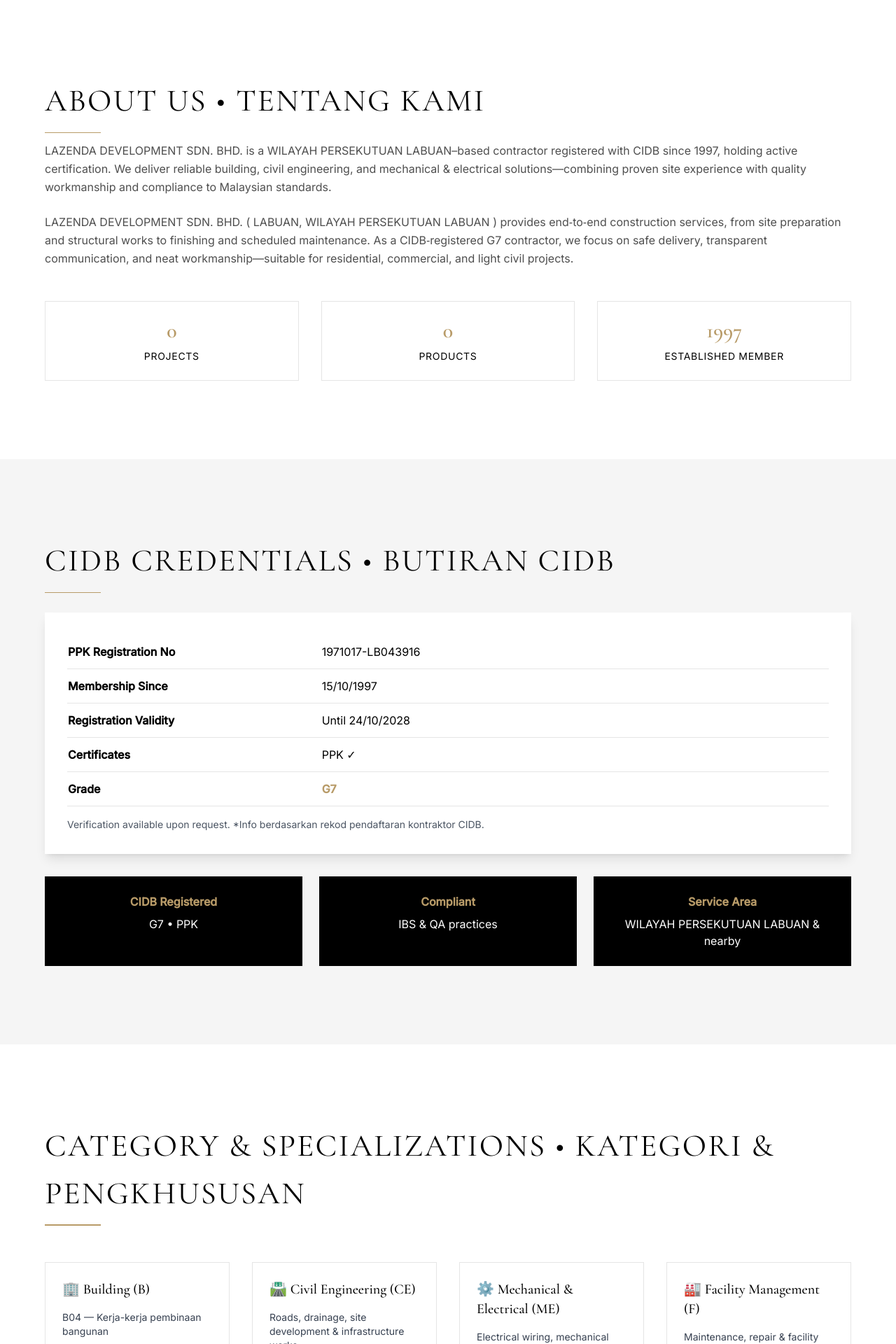
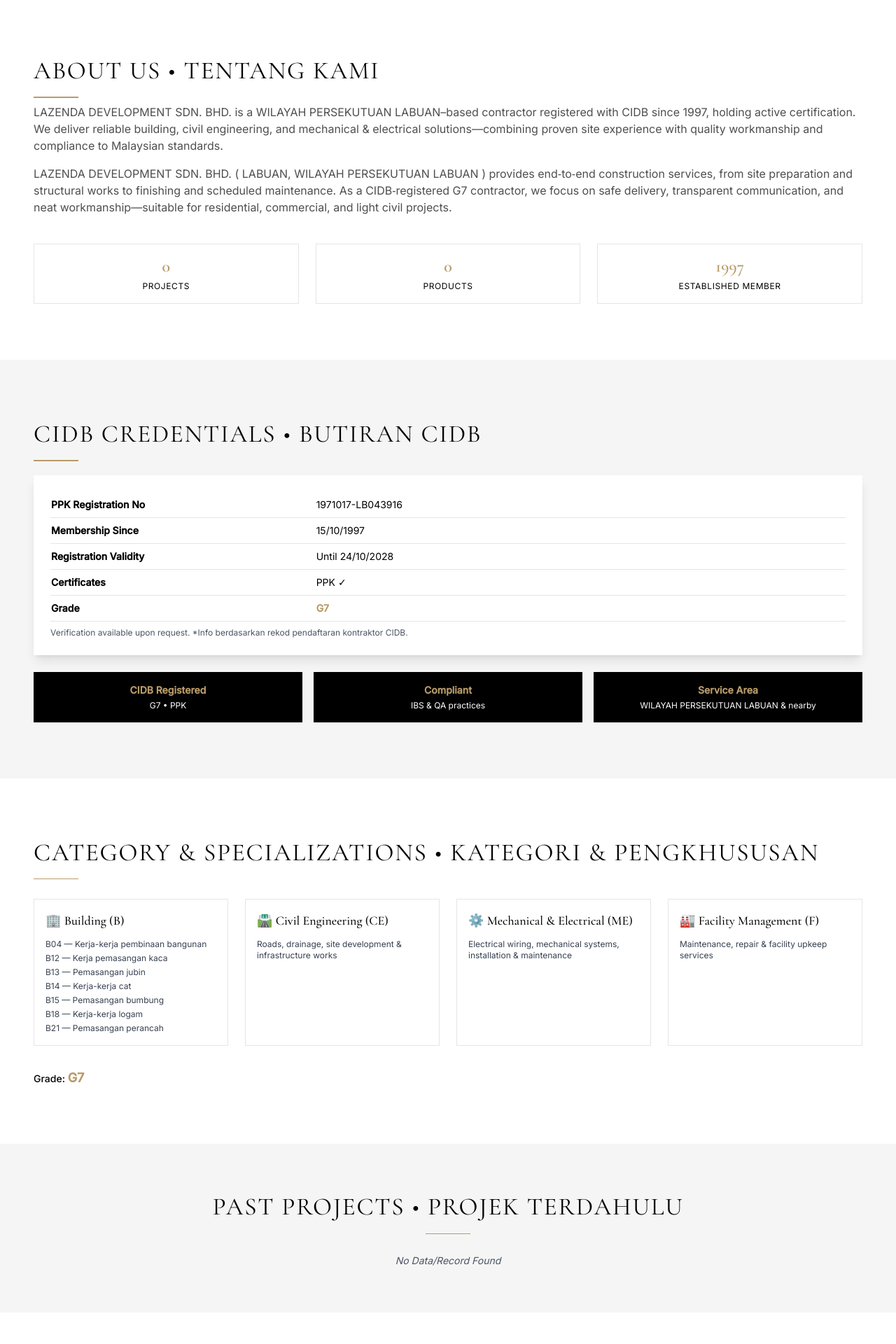
Before and after one commit to EUR-ING-Tc-HazwanHosdi/Lazenda_Development_Sdn_Bhd, a Flask app: page / in a window 1280 px wide. Shown: the part 861-2781 px from the top of the page at 70% size. Run offline with Flask 3, Linux system fonts and the light colour scheme; some libraries are stand-ins or nearby versions.

Commit message:
Update index.html

```diff
--- a/templates/index.html
+++ b/templates/index.html
@@ -24,7 +24,6 @@
                     },
                     fontFamily: {
                         sans: ['Inter', 'sans-serif'],
-                        display: ['Playfair Display', 'serif'],
                         elegant: ['Cormorant Garamond', 'serif'],
                     },
                 }
@@ -38,157 +37,163 @@
             .logo-text {
                 font-family: 'Cormorant Garamond', serif;
                 font-weight: 300;
-                letter-spacing: 0.35em;
+                letter-spacing: 0.3em;
                 line-height: 1.1;
                 text-transform: uppercase;
+                font-size: 1.8rem;
             }
             .nav-text {
                 font-family: 'Cormorant Garamond', serif;
                 font-weight: 400;
-                letter-spacing: 0.2em;
+                letter-spacing: 0.22em;
                 text-transform: uppercase;
+                font-size: 0.9rem;
             }
             .border-gold-line {
-                width: 80px;
-                height: 1.5px;
+                height: 1.4px;
                 background-color: #B89B68;
-                margin: 4px auto;
+                width: 100%;
+                margin: 3px 0;
             }
         }
     </style>
     <link rel="preconnect" href="https://fonts.googleapis.com">
     <link rel="preconnect" href="https://fonts.gstatic.com" crossorigin>
-    <link href="https://fonts.googleapis.com/css2?family=Cormorant+Garamond:wght@300;400;500;600&family=Inter:wght@300;400;500&family=Playfair+Display:wght@400;500;600;700&display=swap" rel="stylesheet">
+    <link href="https://fonts.googleapis.com/css2?family=Cormorant+Garamond:wght@300;400;500;600&family=Inter:wght@300;400;500&display=swap" rel="stylesheet">
 </head>
 <body class="bg-white text-black font-sans">
 
-<!-- Navigation — FULL BLACK BACKGROUND + ELEGANT FONT -->
-<nav class="w-full bg-black px-8 md:px-16 py-5 flex justify-between items-center fixed top-0 left-0 z-50 shadow-md">
-    <!-- Premium Elegant Logo -->
-    <a href="#" class="flex flex-col items-start">
-        <span class="logo-text text-[clamp(2rem,4.5vw,2.8rem)] text-white">LAZENDA</span>
-        <span class="w-[90%] border-gold-line"></span>
-        <span class="text-[0.65rem] uppercase text-gold tracking-[0.4em] font-light">DEVELOPMENT</span>
-    </a>
+<!-- Navigation — EXACT MATCH: neat font + your logo -->
+<nav class="w-full bg-black px-6 md:px-12 py-4 flex justify-between items-center fixed top-0 left-0 z-50 shadow-md">
+    <!-- Left: Your Custom Logo + Text -->
+    <div class="flex items-center gap-4">
+        <img src="https://i.imgur.com/7Z7Z7Z7.png" alt="Lazenda Logo" class="h-10 w-auto">
+        <div class="flex flex-col">
+            <span class="logo-text text-white">LAZENDA</span>
+            <span class="border-gold-line"></span>
+            <span class="text-[0.6rem] uppercase text-gold tracking-[0.4em] font-light">DEVELOPMENT</span>
+        </div>
+    </div>
 
-    <div class="flex items-center gap-10">
-        <a href="#home" class="nav-text text-base text-white/90 hover:text-gold transition-custom">HOME</a>
-        <a href="#project" class="nav-text text-base text-white/90 hover:text-gold transition-custom">OUR PROJECT</a>
-        <a href="#product" class="nav-text text-base text-white/90 hover:text-gold transition-custom">OUR PRODUCT</a>
-        <a href="#service" class="nav-text text-base text-white/90 hover:text-gold transition-custom">OUR SERVICE</a>
-        <a href="#team" class="nav-text text-base text-white/90 hover:text-gold transition-custom">MANAGEMENT TEAM</a>
-        <button class="text-white text-xl hover:text-gold transition-custom"><i class="fa fa-bars"></i></button>
+    <!-- Right: Neat, properly sized navigation -->
+    <div class="flex items-center gap-8 md:gap-12">
+        <a href="#home" class="nav-text text-white/90 hover:text-gold transition-custom">Home</a>
+        <a href="#project" class="nav-text text-white/90 hover:text-gold transition-custom">Our Project</a>
+        <a href="#product" class="nav-text text-white/90 hover:text-gold transition-custom">Our Product</a>
+        <a href="#service" class="nav-text text-white/90 hover:text-gold transition-custom">Our Service</a>
+        <a href="#team" class="nav-text text-white/90 hover:text-gold transition-custom">Management Team</a>
+        <button class="text-white text-lg hover:text-gold transition-custom"><i class="fa fa-bars"></i></button>
     </div>
 </nav>
 
 <!-- Hero Section -->
-<section id="home" class="w-full h-screen relative overflow-hidden mt-[60px]">
+<section id="home" class="w-full h-screen relative overflow-hidden mt-[56px]">
     <img src="https://images.unsplash.com/photo-1600596542815-ffad4c1539a9?ixlib=rb-4.0.3&auto=format&fit=crop&w=1920&q=80"
          alt="Luxury Modern Villa" class="w-full h-full object-cover">
     <div class="absolute inset-0 bg-black/40"></div>
-    <div class="absolute bottom-20 left-16 md:left-24 text-white">
-        <h1 class="text-[clamp(2.2rem,5vw,4rem)] font-elegant font-medium leading-tight text-shadow mb-4 uppercase tracking-wider">
+    <div class="absolute bottom-20 left-12 md:left-20 text-white">
+        <h1 class="text-[clamp(1.8rem,4vw,3.2rem)] font-elegant font-medium leading-tight text-shadow mb-3 uppercase tracking-wider">
             LAZENDA DEVELOPMENT SDN. BHD.
         </h1>
-        <p class="text-lg md:text-xl text-white/90 mb-6 font-light">CIDB Registered Contractor • G7 • WILAYAH PERSEKUTUAN LABUAN</p>
-        <p class="text-gold text-lg font-elegant font-medium">Bright, Trusted & Compliant — CIDB Registered</p>
+        <p class="text-base md:text-lg text-white/90 mb-4 font-light">CIDB Registered Contractor • G7 • WILAYAH PERSEKUTUAN LABUAN</p>
+        <p class="text-gold text-base font-elegant font-medium">Bright, Trusted & Compliant — CIDB Registered</p>
     </div>
 </section>
 
 <!-- About Us • Tentang Kami -->
-<section class="py-28 px-8 md:px-16 bg-white">
+<section class="py-20 px-6 md:px-12 bg-white">
     <div class="max-w-7xl mx-auto">
-        <h2 class="text-[clamp(1.8rem,4vw,2.8rem)] font-elegant font-normal mb-6 relative uppercase tracking-wider">
+        <h2 class="text-[clamp(1.5rem,3vw,2.2rem)] font-elegant font-normal mb-5 relative uppercase tracking-wider">
             About Us • Tentang Kami
-            <span class="absolute -bottom-4 left-0 border-gold-line w-20"></span>
+            <span class="absolute -bottom-3 left-0 h-[1.4px] w-16 bg-gold"></span>
         </h2>
-        <p class="text-gray-800/80 leading-relaxed mb-6">
+        <p class="text-gray-800/80 leading-relaxed mb-4 text-sm md:text-base">
             LAZENDA DEVELOPMENT SDN. BHD. is a WILAYAH PERSEKUTUAN LABUAN–based contractor registered with CIDB since 1997, holding active certification. We deliver reliable building, civil engineering, and mechanical & electrical solutions—combining proven site experience with quality workmanship and compliance to Malaysian standards.
         </p>
-        <p class="text-gray-800/80 leading-relaxed">
+        <p class="text-gray-800/80 leading-relaxed text-sm md:text-base">
             LAZENDA DEVELOPMENT SDN. BHD. ( LABUAN, WILAYAH PERSEKUTUAN LABUAN ) provides end‑to‑end construction services, from site preparation and structural works to finishing and scheduled maintenance. As a CIDB‑registered G7 contractor, we focus on safe delivery, transparent communication, and neat workmanship—suitable for residential, commercial, and light civil projects.
         </p>
 
-        <div class="grid md:grid-cols-3 gap-8 mt-12 text-center">
-            <div class="p-6 border border-gray-200">
-                <div class="text-3xl font-elegant font-bold text-gold mb-2">0</div>
-                <div class="text-sm uppercase tracking-wider">Projects</div>
+        <div class="grid md:grid-cols-3 gap-6 mt-10 text-center">
+            <div class="p-4 border border-gray-200">
+                <div class="text-2xl font-elegant font-bold text-gold mb-1">0</div>
+                <div class="text-xs uppercase tracking-wider">Projects</div>
             </div>
-            <div class="p-6 border border-gray-200">
-                <div class="text-3xl font-elegant font-bold text-gold mb-2">0</div>
-                <div class="text-sm uppercase tracking-wider">Products</div>
+            <div class="p-4 border border-gray-200">
+                <div class="text-2xl font-elegant font-bold text-gold mb-1">0</div>
+                <div class="text-xs uppercase tracking-wider">Products</div>
             </div>
-            <div class="p-6 border border-gray-200">
-                <div class="text-3xl font-elegant font-bold text-gold mb-2">1997</div>
-                <div class="text-sm uppercase tracking-wider">Established Member</div>
+            <div class="p-4 border border-gray-200">
+                <div class="text-2xl font-elegant font-bold text-gold mb-1">1997</div>
+                <div class="text-xs uppercase tracking-wider">Established Member</div>
             </div>
         </div>
     </div>
 </section>
 
 <!-- CIDB Credentials • Butiran CIDB -->
-<section class="py-28 px-8 md:px-16 bg-gray-100">
+<section class="py-20 px-6 md:px-12 bg-gray-100">
     <div class="max-w-7xl mx-auto">
-        <h2 class="text-[clamp(1.8rem,4vw,2.8rem)] font-elegant font-normal mb-10 relative uppercase tracking-wider">
+        <h2 class="text-[clamp(1.5rem,3vw,2.2rem)] font-elegant font-normal mb-8 relative uppercase tracking-wider">
             CIDB Credentials • Butiran CIDB
-            <span class="absolute -bottom-4 left-0 border-gold-line w-20"></span>
+            <span class="absolute -bottom-3 left-0 h-[1.4px] w-16 bg-gold"></span>
         </h2>
 
-        <div class="bg-white shadow-lg p-8 mb-8">
-            <table class="w-full text-left">
+        <div class="bg-white shadow-lg p-6 mb-6">
+            <table class="w-full text-left text-sm">
                 <tr class="border-b border-gray-200">
-                    <td class="py-3 font-semibold w-1/3">PPK Registration No</td>
-                    <td class="py-3">1971017-LB043916</td>
+                    <td class="py-2 font-semibold w-1/3">PPK Registration No</td>
+                    <td class="py-2">1971017-LB043916</td>
                 </tr>
                 <tr class="border-b border-gray-200">
-                    <td class="py-3 font-semibold">Membership Since</td>
-                    <td class="py-3">15/10/1997</td>
+                    <td class="py-2 font-semibold">Membership Since</td>
+                    <td class="py-2">15/10/1997</td>
                 </tr>
                 <tr class="border-b border-gray-200">
-                    <td class="py-3 font-semibold">Registration Validity</td>
-                    <td class="py-3">Until 24/10/2028</td>
+                    <td class="py-2 font-semibold">Registration Validity</td>
+                    <td class="py-2">Until 24/10/2028</td>
                 </tr>
                 <tr class="border-b border-gray-200">
-                    <td class="py-3 font-semibold">Certificates</td>
-                    <td class="py-3">PPK ✓</td>
+                    <td class="py-2 font-semibold">Certificates</td>
+                    <td class="py-2">PPK ✓</td>
                 </tr>
                 <tr class="border-b border-gray-200">
-                    <td class="py-3 font-semibold">Grade</td>
-                    <td class="py-3 font-bold text-gold">G7</td>
+                    <td class="py-2 font-semibold">Grade</td>
+                    <td class="py-2 font-bold text-gold">G7</td>
                 </tr>
             </table>
-            <p class="text-sm text-gray-600 mt-4">Verification available upon request. *Info berdasarkan rekod pendaftaran kontraktor CIDB.</p>
+            <p class="text-xs text-gray-600 mt-2">Verification available upon request. *Info berdasarkan rekod pendaftaran kontraktor CIDB.</p>
         </div>
 
-        <div class="grid md:grid-cols-3 gap-6 text-center">
-            <div class="bg-black text-white p-6">
-                <h4 class="text-gold font-semibold mb-2">CIDB Registered</h4>
-                <p>G7 • PPK</p>
+        <div class="grid md:grid-cols-3 gap-4 text-center">
+            <div class="bg-black text-white p-4">
+                <h4 class="text-gold font-semibold mb-1 text-sm">CIDB Registered</h4>
+                <p class="text-xs">G7 • PPK</p>
             </div>
-            <div class="bg-black text-white p-6">
-                <h4 class="text-gold font-semibold mb-2">Compliant</h4>
-                <p>IBS & QA practices</p>
+            <div class="bg-black text-white p-4">
+                <h4 class="text-gold font-semibold mb-1 text-sm">Compliant</h4>
+                <p class="text-xs">IBS & QA practices</p>
             </div>
-            <div class="bg-black text-white p-6">
-                <h4 class="text-gold font-semibold mb-2">Service Area</h4>
-                <p>WILAYAH PERSEKUTUAN LABUAN & nearby</p>
+            <div class="bg-black text-white p-4">
+                <h4 class="text-gold font-semibold mb-1 text-sm">Service Area</h4>
+                <p class="text-xs">WILAYAH PERSEKUTUAN LABUAN & nearby</p>
             </div>
         </div>
     </div>
 </section>
 
 <!-- Category & Specializations • Kategori & Pengkhususan -->
-<section class="py-28 px-8 md:px-16 bg-white">
+<section class="py-20 px-6 md:px-12 bg-white">
     <div class="max-w-7xl mx-auto">
-        <h2 class="text-[clamp(1.8rem,4vw,2.8rem)] font-elegant font-normal mb-16 relative uppercase tracking-wider">
+        <h2 class="text-[clamp(1.5rem,3vw,2.2rem)] font-elegant font-normal mb-10 relative uppercase tracking-wider">
             Category & Specializations • Kategori & Pengkhususan
-            <span class="absolute -bottom-4 left-0 border-gold-line w-20"></span>
+            <span class="absolute -bottom-3 left-0 h-[1.4px] w-16 bg-gold"></span>
         </h2>
 
-        <div class="grid md:grid-cols-2 lg:grid-cols-4 gap-8 mb-12">
-            <div class="p-6 border border-gray-200 hover:border-gold transition-custom">
-                <h3 class="text-xl font-elegant font-medium mb-4">🏢 Building (B)</h3>
-                <ul class="space-y-1 text-sm text-gray-700">
+        <div class="grid md:grid-cols-2 lg:grid-cols-4 gap-6 mb-8">
+            <div class="p-4 border border-gray-200 hover:border-gold transition-custom">
+                <h3 class="text-lg font-elegant font-medium mb-3">🏢 Building (B)</h3>
+                <ul class="space-y-1 text-xs text-gray-700">
                     <li>B04 — Kerja-kerja pembinaan bangunan</li>
                     <li>B12 — Kerja pemasangan kaca</li>
                     <li>B13 — Pemasangan jubin</li>
@@ -198,116 +203,116 @@
                     <li>B21 — Pemasangan perancah</li>
                 </ul>
             </div>
-            <div class="p-6 border border-gray-200 hover:border-gold transition-custom">
-                <h3 class="text-xl font-elegant font-medium mb-4">🛣️ Civil Engineering (CE)</h3>
-                <p class="text-sm text-gray-700">Roads, drainage, site development & infrastructure works</p>
+            <div class="p-4 border border-gray-200 hover:border-gold transition-custom">
+                <h3 class="text-lg font-elegant font-medium mb-3">🛣️ Civil Engineering (CE)</h3>
+                <p class="text-xs text-gray-700">Roads, drainage, site development & infrastructure works</p>
             </div>
-            <div class="p-6 border border-gray-200 hover:border-gold transition-custom">
-                <h3 class="text-xl font-elegant font-medium mb-4">⚙️ Mechanical & Electrical (ME)</h3>
-                <p class="text-sm text-gray-700">Electrical wiring, mechanical systems, installation & maintenance</p>
+            <div class="p-4 border border-gray-200 hover:border-gold transition-custom">
+                <h3 class="text-lg font-elegant font-medium mb-3">⚙️ Mechanical & Electrical (ME)</h3>
+                <p class="text-xs text-gray-700">Electrical wiring, mechanical systems, installation & maintenance</p>
             </div>
-            <div class="p-6 border border-gray-200 hover:border-gold transition-custom">
-                <h3 class="text-xl font-elegant font-medium mb-4">🏭 Facility Management (F)</h3>
-                <p class="text-sm text-gray-700">Maintenance, repair & facility upkeep services</p>
+            <div class="p-4 border border-gray-200 hover:border-gold transition-custom">
+                <h3 class="text-lg font-elegant font-medium mb-3">🏭 Facility Management (F)</h3>
+                <p class="text-xs text-gray-700">Maintenance, repair & facility upkeep services</p>
             </div>
         </div>
 
-        <p class="text-lg font-medium">Grade: <span class="text-gold font-bold text-xl">G7</span></p>
+        <p class="text-sm font-medium">Grade: <span class="text-gold font-bold text-lg">G7</span></p>
     </div>
 </section>
 
 <!-- Our Project -->
-<section id="project" class="py-20 px-8 md:px-16 bg-gray-100">
+<section id="project" class="py-16 px-6 md:px-12 bg-gray-100">
     <div class="max-w-7xl mx-auto text-center">
-        <h2 class="text-[clamp(1.8rem,4vw,2.8rem)] font-elegant font-normal mb-6 relative inline-block uppercase tracking-wider">
+        <h2 class="text-[clamp(1.5rem,3vw,2.2rem)] font-elegant font-normal mb-4 relative inline-block uppercase tracking-wider">
             Past Projects • Projek Terdahulu
-            <span class="absolute -bottom-4 left-1/2 -translate-x-1/2 border-gold-line w-20"></span>
+            <span class="absolute -bottom-3 left-1/2 -translate-x-1/2 h-[1.4px] w-16 bg-gold"></span>
         </h2>
-        <p class="text-gray-600 italic mt-8">No Data/Record Found</p>
+        <p class="text-gray-600 italic mt-6 text-sm">No Data/Record Found</p>
     </div>
 </section>
 
 <!-- Our Product -->
-<section id="product" class="py-20 px-8 md:px-16 bg-white">
+<section id="product" class="py-16 px-6 md:px-12 bg-white">
     <div class="max-w-7xl mx-auto text-center">
-        <h2 class="text-[clamp(1.8rem,4vw,2.8rem)] font-elegant font-normal mb-6 relative inline-block uppercase tracking-wider">
+        <h2 class="text-[clamp(1.5rem,3vw,2.2rem)] font-elegant font-normal mb-4 relative inline-block uppercase tracking-wider">
             Products Supply • Bekalan Produk
-            <span class="absolute -bottom-4 left-1/2 -translate-x-1/2 border-gold-line w-20"></span>
+            <span class="absolute -bottom-3 left-1/2 -translate-x-1/2 h-[1.4px] w-16 bg-gold"></span>
         </h2>
-        <p class="text-gray-600 italic mt-8">No Data/Record Found</p>
+        <p class="text-gray-600 italic mt-6 text-sm">No Data/Record Found</p>
     </div>
 </section>
 
 <!-- Our Service -->
-<section id="service" class="py-20 px-8 md:px-16 bg-gray-100">
+<section id="service" class="py-16 px-6 md:px-12 bg-gray-100">
     <div class="max-w-7xl mx-auto text-center">
-        <h2 class="text-[clamp(1.8rem,4vw,2.8rem)] font-elegant font-normal mb-6 relative inline-block uppercase tracking-wider">
+        <h2 class="text-[clamp(1.5rem,3vw,2.2rem)] font-elegant font-normal mb-4 relative inline-block uppercase tracking-wider">
             Services • Servis
-            <span class="absolute -bottom-4 left-1/2 -translate-x-1/2 border-gold-line w-20"></span>
+            <span class="absolute -bottom-3 left-1/2 -translate-x-1/2 h-[1.4px] w-16 bg-gold"></span>
         </h2>
-        <p class="text-gray-600 italic mt-8">No Data/Record Found</p>
+        <p class="text-gray-600 italic mt-6 text-sm">No Data/Record Found</p>
     </div>
 </section>
 
 <!-- Management Team -->
-<section id="team" class="py-20 px-8 md:px-16 bg-white">
+<section id="team" class="py-16 px-6 md:px-12 bg-white">
     <div class="max-w-7xl mx-auto text-center">
-        <h2 class="text-[clamp(1.8rem,4vw,2.8rem)] font-elegant font-normal mb-6 relative inline-block uppercase tracking-wider">
+        <h2 class="text-[clamp(1.5rem,3vw,2.2rem)] font-elegant font-normal mb-4 relative inline-block uppercase tracking-wider">
             Management Team • Pasukan Pengurusan
-            <span class="absolute -bottom-4 left-1/2 -translate-x-1/2 border-gold-line w-20"></span>
+            <span class="absolute -bottom-3 left-1/2 -translate-x-1/2 h-[1.4px] w-16 bg-gold"></span>
         </h2>
-        <p class="text-gray-600 italic mt-8">No Data/Record Found</p>
+        <p class="text-gray-600 italic mt-6 text-sm">No Data/Record Found</p>
     </div>
 </section>
 
 <!-- Contact Us • Hubungi Kami -->
-<section class="py-28 px-8 md:px-16 bg-black text-white">
+<section class="py-20 px-6 md:px-12 bg-black text-white">
     <div class="max-w-7xl mx-auto">
-        <h2 class="text-[clamp(1.8rem,4vw,2.8rem)] font-elegant font-normal mb-10 relative uppercase tracking-wider">
+        <h2 class="text-[clamp(1.5rem,3vw,2.2rem)] font-elegant font-normal mb-8 relative uppercase tracking-wider">
             Contact Us • Hubungi Kami
-            <span class="absolute -bottom-4 left-0 border-gold-line w-20"></span>
+            <span class="absolute -bottom-3 left-0 h-[1.4px] w-16 bg-gold"></span>
         </h2>
 
-        <div class="grid md:grid-cols-2 gap-12">
+        <div class="grid md:grid-cols-2 gap-8 text-sm">
             <div>
-                <div class="mb-6">
+                <div class="mb-4">
                     <p class="text-gold font-semibold mb-1">Telephone:</p>
                     <p class="text-gray-300">[Insert Number]</p>
                 </div>
-                <div class="mb-6">
+                <div class="mb-4">
                     <p class="text-gold font-semibold mb-1">Fax:</p>
                     <p class="text-gray-300">[Insert Number]</p>
                 </div>
-                <div class="mb-6">
+                <div class="mb-4">
                     <p class="text-gold font-semibold mb-1">Registered Address:</p>
                     <p class="text-gray-300">WILAYAH PERSEKUTUAN LABUAN, Malaysia</p>
                 </div>
-                <div class="mb-6">
+                <div class="mb-4">
                     <p class="text-gold font-semibold mb-1">Correspondence Address:</p>
                     <p class="text-gray-300">WILAYAH PERSEKUTUAN LABUAN, Malaysia</p>
                 </div>
             </div>
             <div>
-                <div class="mb-4">
+                <div class="mb-3">
                     <span class="text-gold font-semibold">Language:</span>
                 </div>
-                <div class="mb-4">
+                <div class="mb-3">
                     <span class="text-gold font-semibold">Official Website:</span>
                 </div>
-                <div class="mb-6">
+                <div class="mb-4">
                     <span class="text-gold font-semibold">Whatsapp:</span>
                 </div>
-                <p class="text-sm text-gray-400 mt-8">Visitor: 000133</p>
+                <p class="text-xs text-gray-400 mt-6">Visitor: 000133</p>
             </div>
         </div>
     </div>
 </section>
 
 <!-- Footer -->
-<footer class="bg-dark text-white py-8 px-8 md:px-16 border-t border-gray-800">
-    <div class="max-w-7xl mx-auto text-center">
-        <p class="text-sm mb-2">© 2026 LAZENDA DEVELOPMENT SDN. BHD. · CIDB PPK 1971017-LB043916 · WILAYAH PERSEKUTUAN LABUAN, Malaysia</p>
-        <p class="text-xs text-gray-500">Powered by MyDigital Contractor</p>
+<footer class="bg-dark text-white py-6 px-6 md:px-12 border-t border-gray-800">
+    <div class="max-w-7xl mx-auto text-center text-xs">
+        <p class="mb-1">© 2026 LAZENDA DEVELOPMENT SDN. BHD. · CIDB PPK 1971017-LB043916 · WILAYAH PERSEKUTUAN LABUAN, Malaysia</p>
+        <p class="text-gray-500">Powered by MyDigital Contractor</p>
     </div>
 </footer>
 
```
